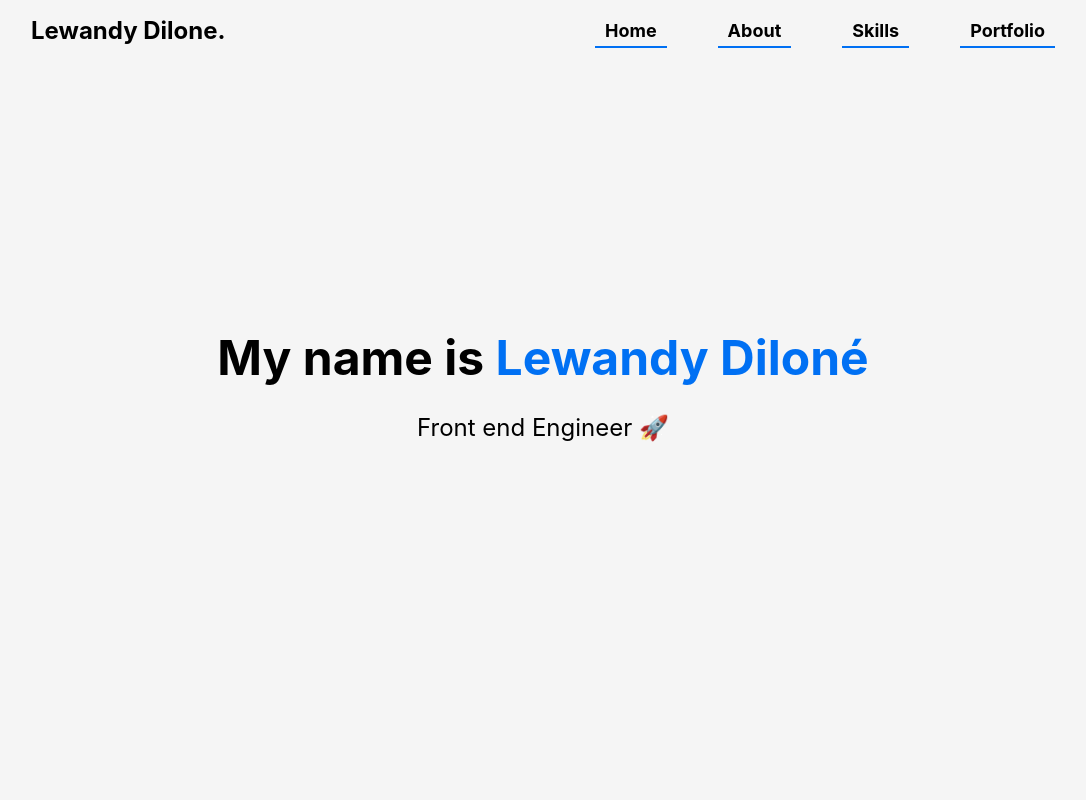
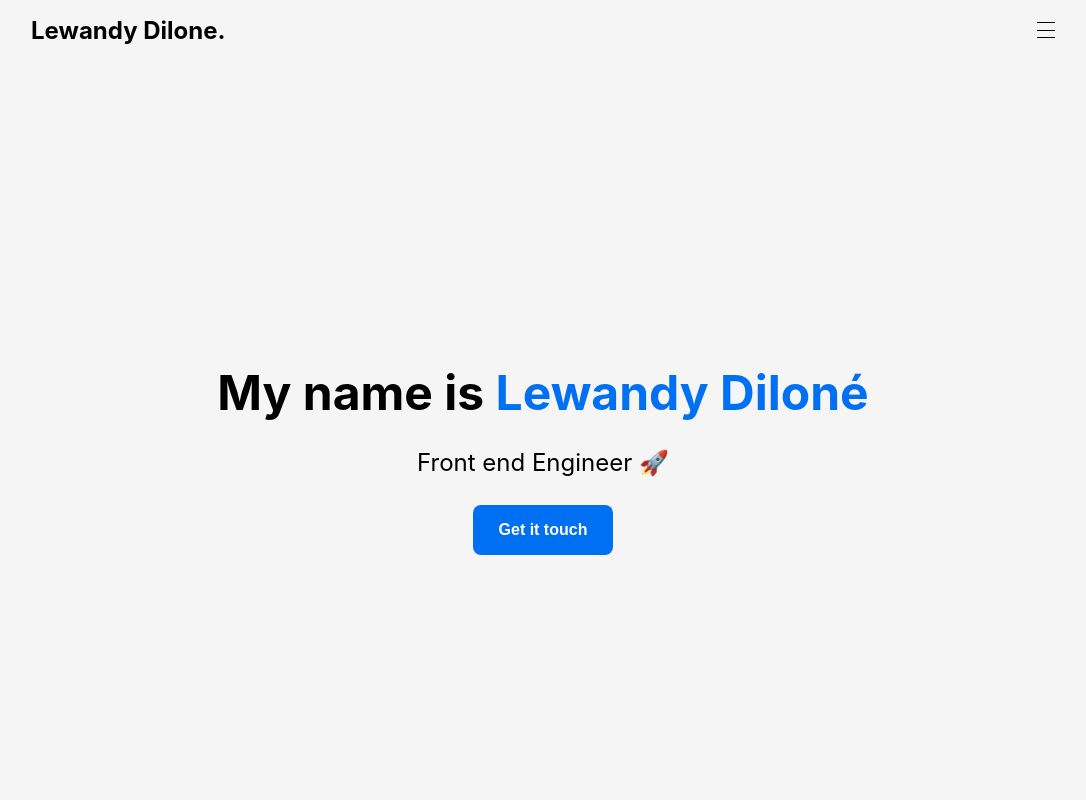
Before and after one commit to lewandy/lewandy.dev, a Next.js app: page / in a window 1280 px wide. Shown: the top 800 px of the page, without its empty margins (97-1183 px from the left). Built offline with nearby package versions, Linux system fonts and the light colour scheme.

Commit message:
wip: implementing hamburguer

```diff
--- a/components/About.tsx
+++ b/components/About.tsx
@@ -12,7 +12,7 @@ export default function About() {
         <p>
           I am a Developer with <strong>strong</strong> skills in building web
           applications with
-          <strong>Javascript.</strong> I mainly focus on front-end technologies
+          <strong> Javascript.</strong> I mainly focus on front-end technologies
           including but not limited to Vue and React. I am also proficient in
           the back end using Node.
         </p>
--- /dev/null
+++ b/components/HamburgerMenu.tsx
@@ -0,0 +1,79 @@
+import React, { CSSProperties } from "react";
+
+export default function HamburgerMenu(props: any) {
+  const width = `${props.width || 36}px`,
+    height = `${props.height || 30}px`,
+    halfHeight = `${parseInt(height.replace("px", "")) / 2}px`,
+    isOpen = props.isOpen || false,
+    strokeWidth = props.strokeWidth || 2,
+    halfStrokeWidth = `-${strokeWidth / 2}px`,
+    animationDuration = props.animationDuration || "0.4";
+
+  const getTransformValue = (
+    isOpen: boolean,
+    defaultPos: any,
+    rotateVal: any
+  ) =>
+    `translate3d(0,${isOpen ? halfHeight : defaultPos},0) rotate(${
+      isOpen ? `${rotateVal}deg` : "0"
+    })`;
+
+  const container: CSSProperties = {
+    width,
+    height,
+    position: "relative",
+    transform: `rotate(${props.rotate || 0}deg)`,
+  };
+
+  const lineBase: CSSProperties = {
+    display: "block",
+    height: `${strokeWidth}px`,
+    width: "100%",
+    background: props.color || "#000",
+    transitionTimingFunction: "ease",
+    transitionDuration: `${animationDuration}s`,
+    borderRadius: `${props.borderRadius || 0}px`,
+    transformOrigin: "center",
+    position: "absolute",
+  };
+
+  const firstLine: CSSProperties = {
+    transform: getTransformValue(isOpen, 0, 45),
+    marginTop: halfStrokeWidth,
+  };
+
+  const secondLine: CSSProperties = {
+    transitionTimingFunction: "ease-out",
+    transitionDuration: `${animationDuration / 4}s`,
+    opacity: isOpen ? "0" : "1",
+    top: halfHeight,
+    marginTop: halfStrokeWidth,
+  };
+
+  const thirdLine: CSSProperties = {
+    transform: getTransformValue(isOpen, height, -45),
+    marginTop: halfStrokeWidth,
+  };
+
+  const styles = {
+    container,
+    lineBase,
+    firstLine,
+    secondLine,
+    thirdLine,
+  };
+
+  return (
+    <div
+      style={styles.container}
+      className={props.className}
+      onClick={props.menuClicked}
+    >
+      <span style={Object.assign({}, styles.lineBase, styles.firstLine)}></span>
+      <span
+        style={Object.assign({}, styles.lineBase, styles.secondLine)}
+      ></span>
+      <span style={Object.assign({}, styles.lineBase, styles.thirdLine)}></span>
+    </div>
+  );
+}
--- a/components/Header.tsx
+++ b/components/Header.tsx
@@ -1,5 +1,7 @@
+import { useState } from "react";
 import useMediaQuery from "../hooks/useMediaQuery";
 import styles from "../styles/Header.module.css";
+import HamburgerMenu from "./HamburgerMenu";
 
 const linkStyles: React.CSSProperties = {
   fontWeight: "bold",
@@ -11,7 +13,8 @@ type ComponentProps = {
 };
 
 export default function Header(props: ComponentProps) {
-  const { isTabletOrMobile } = useMediaQuery();
+  const { isDesktopOrLaptop } = useMediaQuery();
+  const [isOpen, setIsOpen] = useState<Boolean>(false);
 
   return (
     <header
@@ -21,8 +24,21 @@ export default function Header(props: ComponentProps) {
         <div className={styles.navTitle}>
           <h1>Lewandy Dilone.</h1>
         </div>
-        {isTabletOrMobile ? (
-          <div>Hamburger wip</div>
+
+        {!isDesktopOrLaptop ? (
+          <HamburgerMenu
+            isOpen={isOpen}
+            menuClicked={() => {
+              setIsOpen(!isOpen);
+            }}
+            width={18}
+            height={15}
+            strokeWidth={1}
+            rotate={0}
+            color="black"
+            borderRadius={0}
+            animationDuration={0.5}
+          />
         ) : (
           <ul className={styles.links}>
             <li style={linkStyles}>
--- a/components/Home.tsx
+++ b/components/Home.tsx
@@ -9,6 +9,9 @@ export default function Home() {
       </h1>
 
       <p className={styles.description}>Front end Engineer 🚀</p>
+      <div>
+        <button className={styles.button}>Get it touch</button>
+      </div>
     </section>
   );
 }
--- a/styles/About.module.css
+++ b/styles/About.module.css
@@ -54,3 +54,10 @@
     display: none;
   }
 }
+
+@media screen and (min-width: 1440px) {
+  .container {
+    padding-left: 20%;
+    padding-right: 20%;
+  }
+}
--- a/styles/Header.module.css
+++ b/styles/Header.module.css
@@ -5,7 +5,6 @@
   display: flex;
   padding-right: 10%;
   padding-left: 10%;
-  position: fixed;
   justify-content: flex-end;
 }
 
@@ -58,6 +57,13 @@
   animation-fill-mode: forwards;
 }
 
+@media screen and (min-width: 1440px) {
+  .header {
+    padding-left: 20%;
+    padding-right: 20%;
+  }
+}
+
 @keyframes effect {
   from {
     color: black;
--- a/styles/Home.module.css
+++ b/styles/Home.module.css
@@ -5,6 +5,19 @@
   flex-direction: column;
   justify-content: center;
   align-items: center;
+}
+
+.button {
+  padding: 10px;
+  height: 50px;
+  width: 140px;
+  font-size: medium;
+  border-radius: 8px;
+  background-color: #0070f3;
+  font-weight: 600;
+  border-width: 0px;
+  cursor: pointer;
+  color: white;
 }
 
 .title a {
--- a/styles/Skills.module.css
+++ b/styles/Skills.module.css
@@ -5,8 +5,8 @@
   width: 100%;
   max-height: 100%;
   height: 300px;
-  padding-left: 10vh;
-  padding-right: 10vh;
+  padding-left: 10%;
+  padding-right: 10%;
   background: whitesmoke;
 }
 
@@ -54,3 +54,10 @@
     padding-right: 5vh;
   }
 }
+
+@media screen and (min-width: 1440px) {
+  .container {
+    padding-left: 20%;
+    padding-right: 20%;
+  }
+}
```
